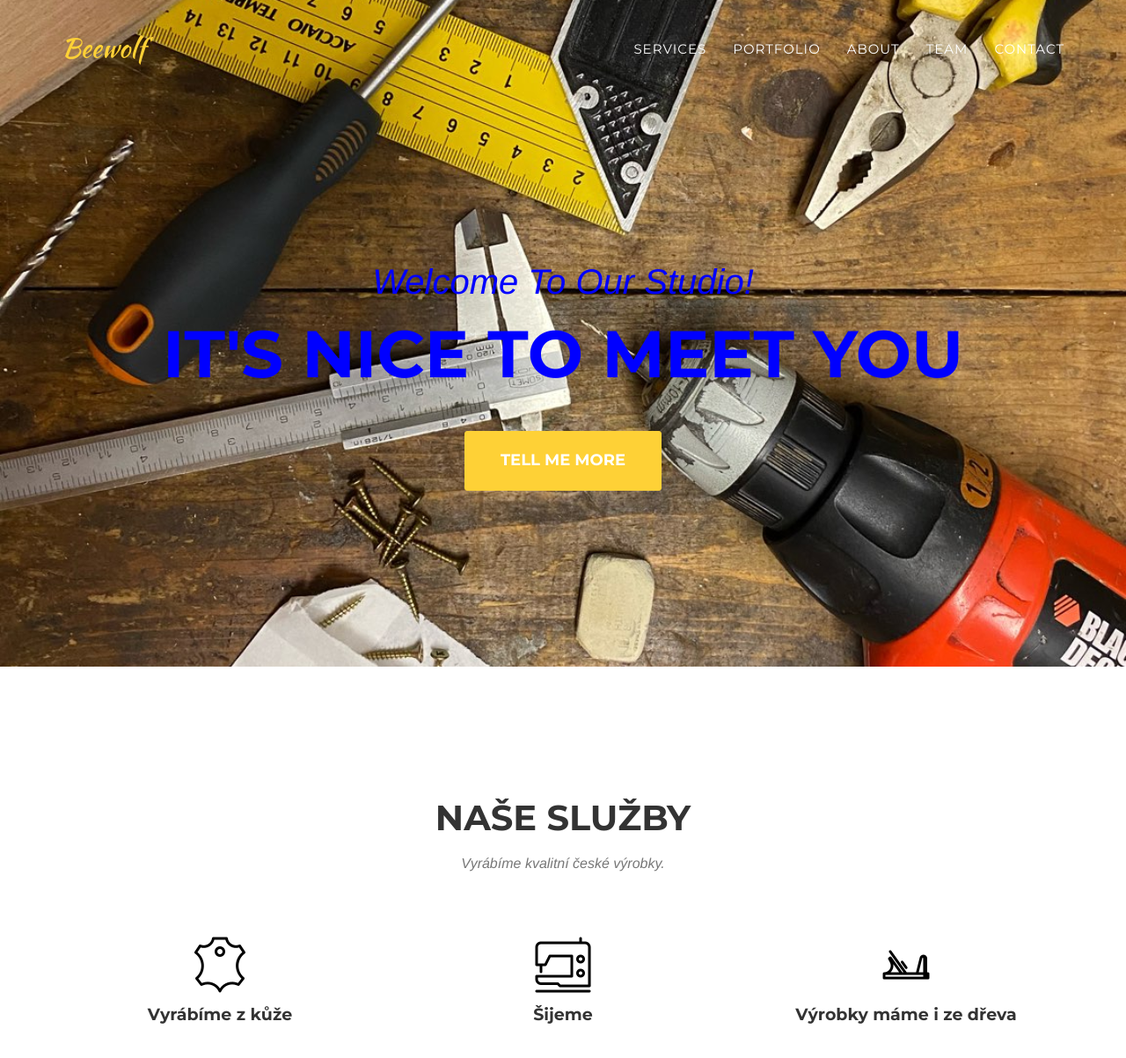
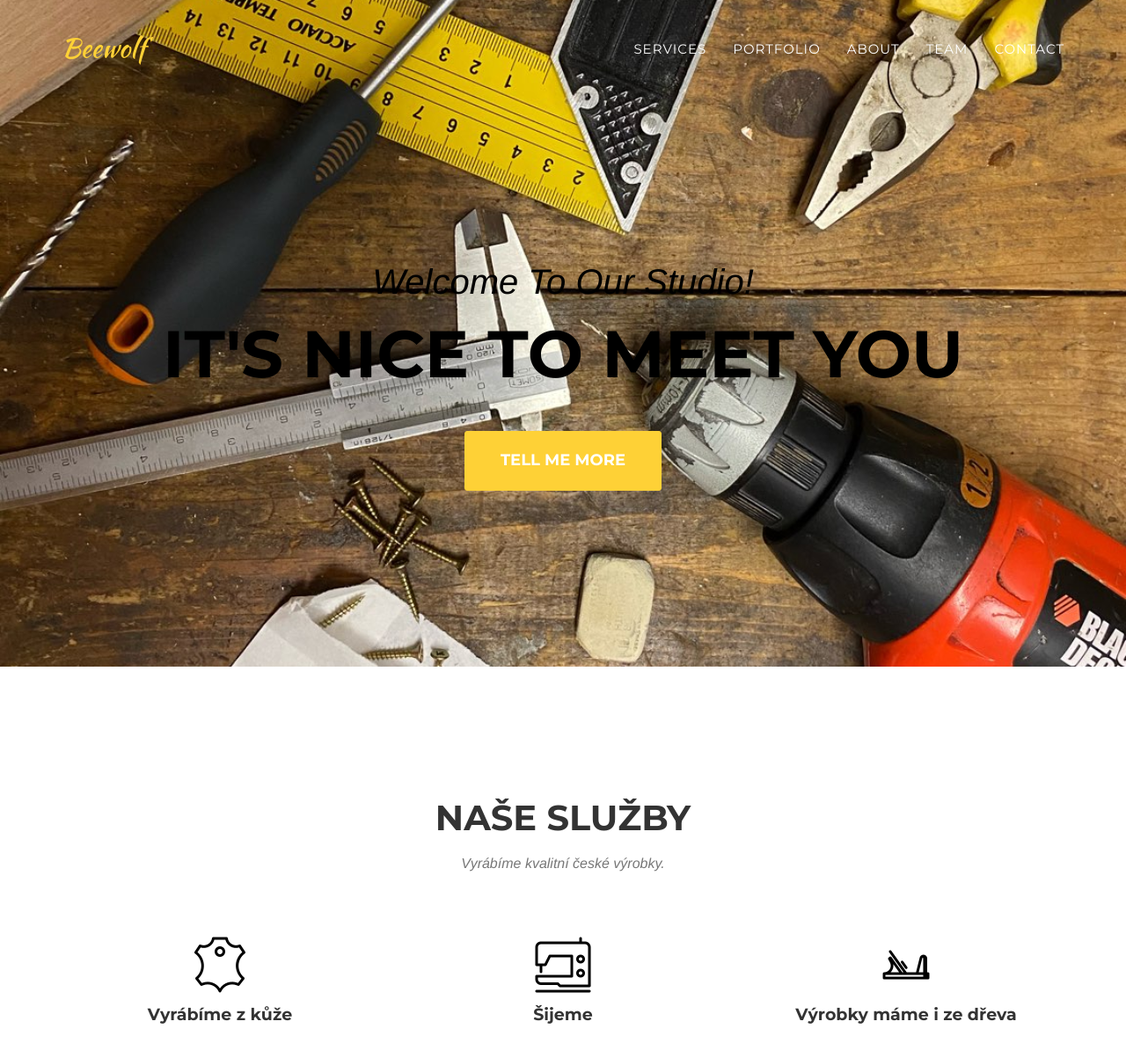
Before and after one commit to FrantisekKracmar/beewolf, a Jekyll site: the page built from index.html, in a window 1280 px wide and 1400 px high. Shown: the top 1203 px of the window at 88% size. Built offline with Jekyll 4.4.1, drawn with Linux system fonts in a browser that asks for light colours; some web fonts are replaced.

Commit message:
Update agency.css
text color

```diff
--- a/_includes/css/agency.css
+++ b/_includes/css/agency.css
@@ -281,7 +281,7 @@ header {
 header .intro-text {
     padding-top: 100px;
     padding-bottom: 50px;
-	color: blue;
+	color: rgb(0, 0, 0);
 }
 
 header .intro-text .intro-lead-in {
```
